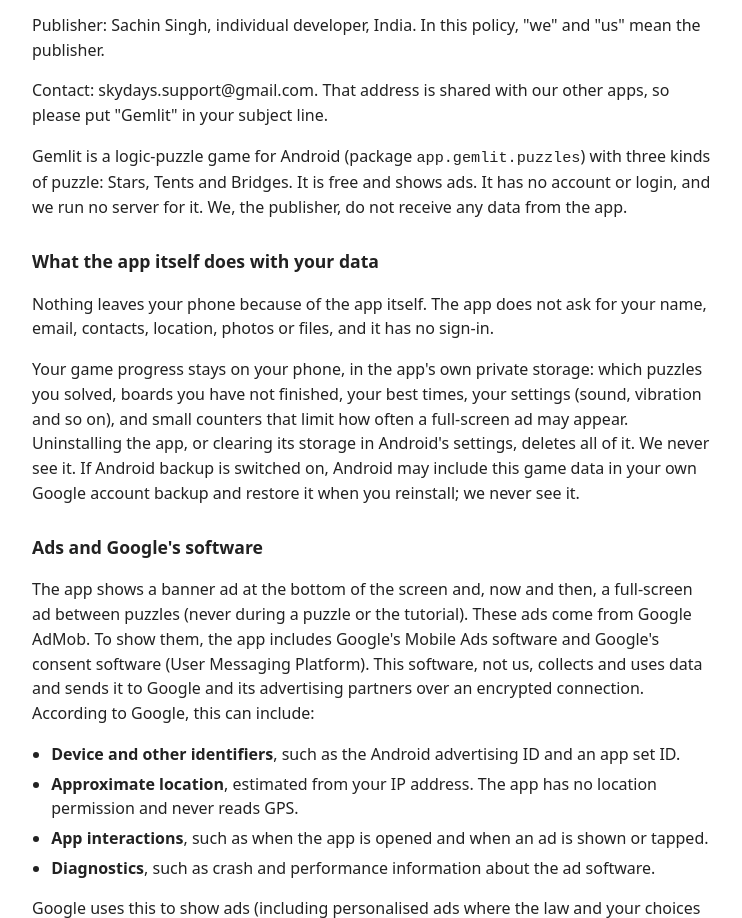
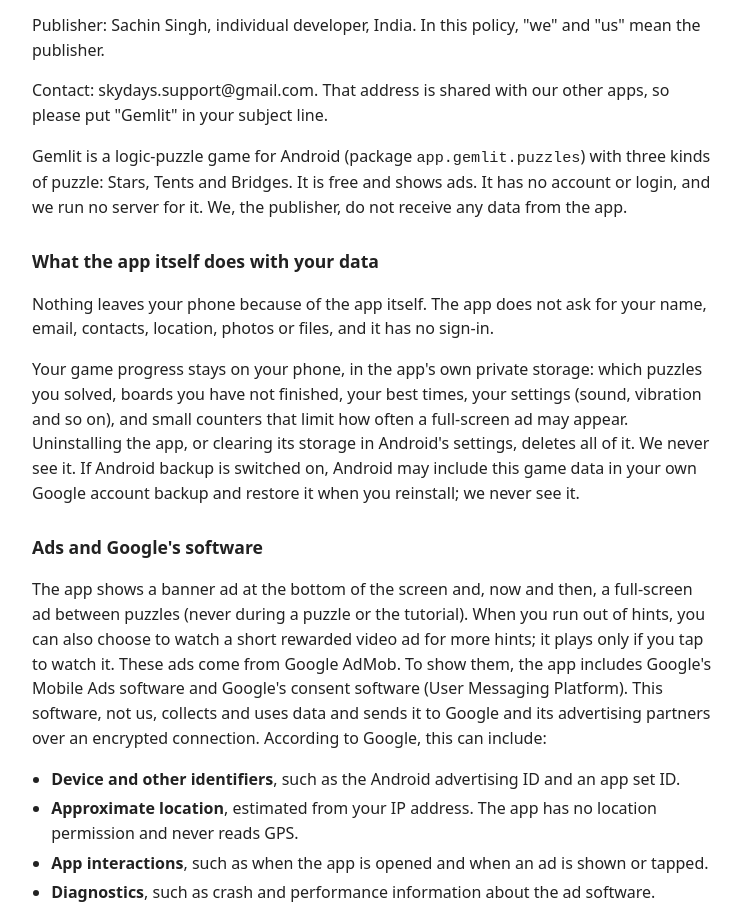
Before and after one commit to me-sachinsingh/me-sachinsingh.github.io, a plain HTML site: page gemlit/privacy.html in a window 1280 px wide. Shown: the part 126-1044 px from the top of the page, without its empty margins (268-1010 px from the left). Drawn offline with Linux system fonts and the light colour scheme.

Commit message:
Gemlit privacy policy: mention the optional rewarded ad for hints
Co-Authored-By: Claude Fable 5.2 <noreply@anthropic.com>
Claude-Session: https://claude.ai/code/session_01XpmXe4bRD8zY74nVRrtp9w

```diff
--- a/gemlit/privacy.html
+++ b/gemlit/privacy.html
@@ -12,7 +12,7 @@
 <p>Your game progress stays on your phone, in the app's own private storage: which puzzles you solved, boards you have not finished, your best times, your settings (sound, vibration and so on), and small counters that limit how often a full-screen ad may appear. Uninstalling the app, or clearing its storage in Android's settings, deletes all of it. We never see it. If Android backup is switched on, Android may include this game data in your own Google account backup and restore it when you reinstall; we never see it.</p>
 
 <h2>Ads and Google's software</h2>
-<p>The app shows a banner ad at the bottom of the screen and, now and then, a full-screen ad between puzzles (never during a puzzle or the tutorial). These ads come from Google AdMob. To show them, the app includes Google's Mobile Ads software and Google's consent software (User Messaging Platform). This software, not us, collects and uses data and sends it to Google and its advertising partners over an encrypted connection. According to Google, this can include:</p>
+<p>The app shows a banner ad at the bottom of the screen and, now and then, a full-screen ad between puzzles (never during a puzzle or the tutorial). When you run out of hints, you can also choose to watch a short rewarded video ad for more hints; it plays only if you tap to watch it. These ads come from Google AdMob. To show them, the app includes Google's Mobile Ads software and Google's consent software (User Messaging Platform). This software, not us, collects and uses data and sends it to Google and its advertising partners over an encrypted connection. According to Google, this can include:</p>
 <ul>
 <li><b>Device and other identifiers</b>, such as the Android advertising ID and an app set ID.</li>
 <li><b>Approximate location</b>, estimated from your IP address. The app has no location permission and never reads GPS.</li>
```
